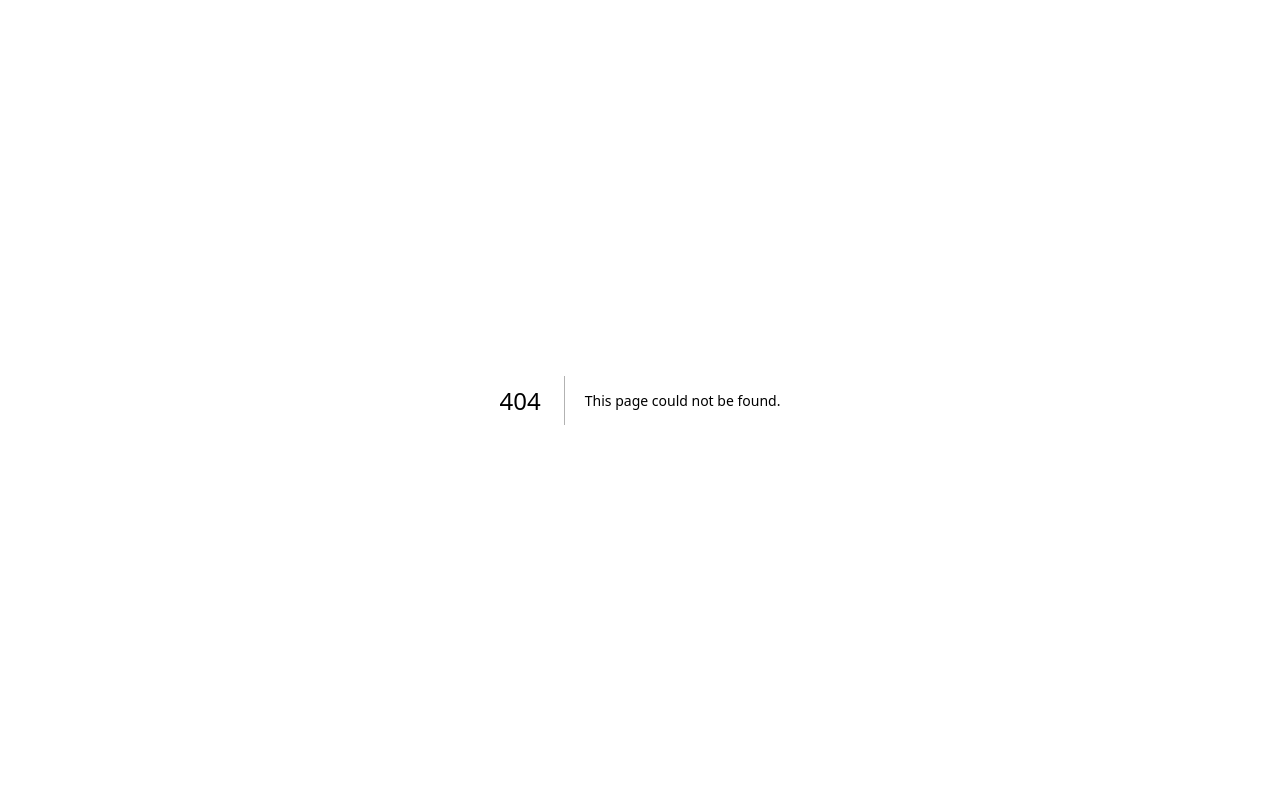
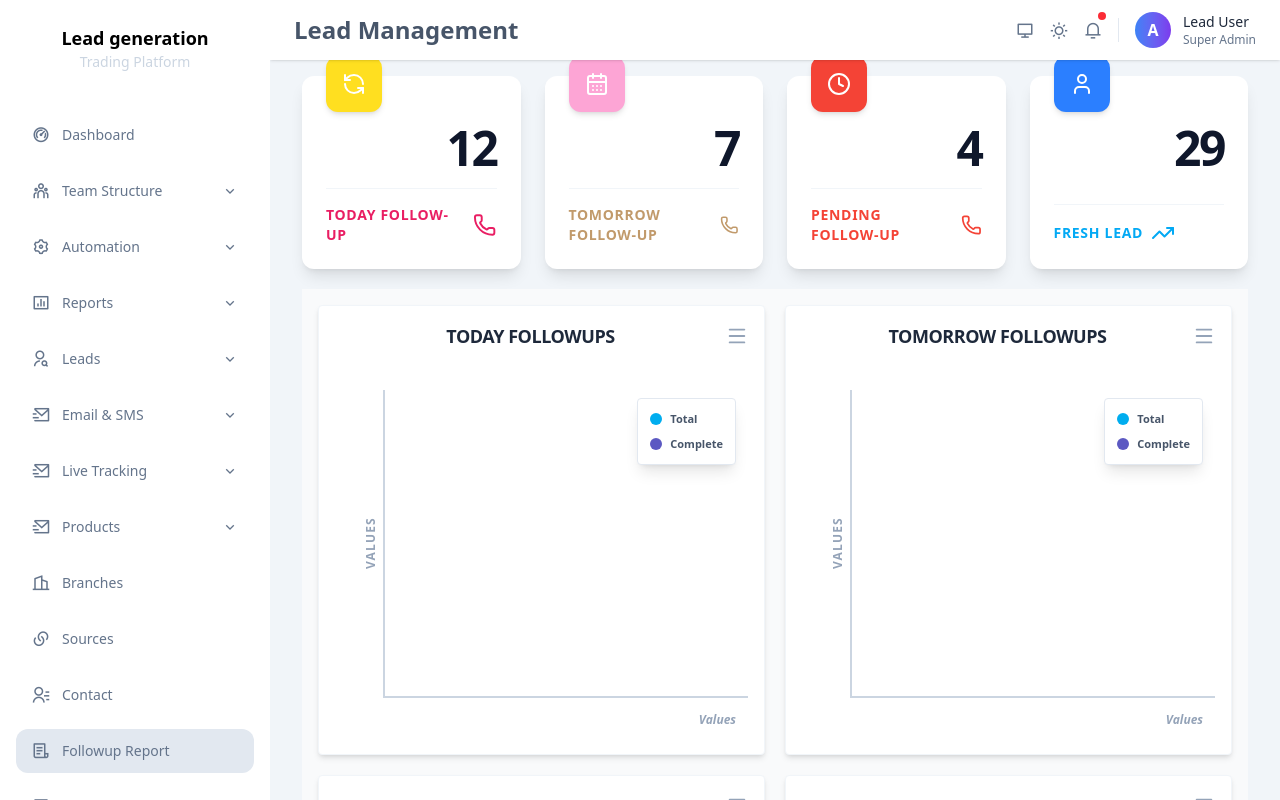
Before and after one commit to arunchakrawarti/crm-vc-dialor, a Next.js app: page /followup-report in a window 1280 px wide. Before the commit this address had no page. Built offline with nearby package versions, Linux system fonts and the light colour scheme.

Commit message:
feat:folloe-up modules is complteded

```diff
--- /dev/null
+++ b/src/app/followup-report/page.js
@@ -0,0 +1,17 @@
+import Followupstatus from '@/components/pages/followup-report/Followupstatus'
+import MainLayout from '@/components/templates/MainLayout'
+import React, { Suspense } from 'react'
+
+const page = () => {
+  return (
+    <div>
+      <MainLayout>
+        <Suspense fallback={<div>Loading...</div>}>
+        <Followupstatus/>
+        </Suspense>
+      </MainLayout>
+    </div>
+  )
+}
+
+export default page
--- /dev/null
+++ b/src/components/molecules/AnalyticalCard.jsx
@@ -0,0 +1,35 @@
+"use client";
+import React from 'react';
+
+const AnalyticalCard = ({
+  title,
+  value = 0,
+  Icon,
+  FooterIcon,
+  cardColor,
+  textColor
+}) => {
+  return (
+    <div className="relative bg-white rounded-xl shadow-lg p-6 pt-12 flex flex-col justify-between transition-all hover:shadow-2xl hover:scale-[1.03] duration-300 ease-in-out">
+      {/* Overlapping Floating Icon */}
+      <div className={`absolute -top-5 left-6 w-14 h-14 rounded-xl flex items-center justify-center shadow-md text-white text-2xl ${cardColor}`}>
+        {Icon && <Icon />}
+      </div>
+
+      {/* Primary Value */}
+      <div className="flex justify-end items-end mb-4">
+        <span className="text-5xl font-bold text-slate-900 tracking-tighter">
+          {value}
+        </span>
+      </div>
+
+      {/* Footer Section */}
+      <div className={`flex items-center gap-2 mt-auto pt-4 border-t border-gray-100 font-bold text-sm uppercase tracking-wider ${textColor}`}>
+        <span>{title}</span>
+        {FooterIcon && <FooterIcon className="text-sm" />}
+      </div>
+    </div>
+  );
+};
+
+export default AnalyticalCard;
--- /dev/null
+++ b/src/components/pages/followup-report/Followupchart.jsx
@@ -0,0 +1,57 @@
+"use client";
+import React from 'react';
+import { Menu } from 'lucide-react';
+
+const Followupchart = () => {
+  const chartTitles = [
+    "Today Followups",
+    "Tomorrow Followups",
+    "Pending Followups",
+    "FreshLead Details"
+  ];
+
+  return (
+    <div className="mt-5 p-4 bg-gray-50">
+      <div className="grid grid-cols-1 md:grid-cols-2 gap-5">
+        {chartTitles.map((title, index) => (
+          <ChartCard key={index} title={title} />
+        ))}
+      </div>
+    </div>
+  );
+};
+
+const ChartCard = ({ title }) => (
+  <div className="bg-white rounded shadow-md border p-4 border-gray-100 relative flex flex-col min-h-[450px]">
+    <div className="flex justify-between items-center mb-6">
+      <div className="flex-1 text-center">
+        <h3 className="font-bold text-gray-800 text-base md:text-lg uppercase tracking-tight">
+          {title}
+        </h3>
+      </div>
+      <Menu className="text-gray-400 cursor-pointer hover:text-gray-600" size={22} />
+    </div>
+    <div className="flex-1 relative border-l-2 border-b-2 border-gray-300 mb-10 ml-12 mt-4">
+      <div className="absolute right-3 top-2 bg-white border border-gray-200 rounded shadow-lg p-3 text-[11px] space-y-2 z-10">
+        <div className="flex items-center gap-2">
+          <span className="w-3 h-3 rounded-full bg-[#00adef]"></span>
+          <span className="text-gray-600 font-semibold">Total</span>
+        </div>
+        <div className="flex items-center gap-2">
+          <span className="w-3 h-3 rounded-full bg-[#5c59c2]"></span>
+          <span className="text-gray-600 font-semibold">Complete</span>
+        </div>
+      </div>
+      <div className="absolute -left-10 top-1/2 -translate-y-1/2 -rotate-90 text-xs text-gray-400 font-bold tracking-widest uppercase">
+        Values
+      </div>
+      <div className="w-full h-full">
+      </div>
+      <div className="absolute -bottom-8 right-3 text-xs text-gray-400 font-bold italic">
+        Values
+      </div>
+    </div>
+  </div>
+);
+
+export default Followupchart;
--- /dev/null
+++ b/src/components/pages/followup-report/Followupstatus.jsx
@@ -0,0 +1,63 @@
+"use client";
+import AnalyticalCard from '@/components/molecules/AnalyticalCard';
+import { Clock, CalendarDays, User, Phone, TrendingUp, RefreshCcw } from "lucide-react";
+import React from 'react';
+import Followupchart from './Followupchart';
+
+const StatsGrid = () => {
+const dashboardStats = [
+  {
+    title: "Today Follow-Up",
+    value: 12,
+    Icon: RefreshCcw,
+    FooterIcon: Phone,
+    cardColor: "bg-yellow-300",
+    textColor: "text-[#e91e63]"
+  },
+  {
+    title: "Tomorrow Follow-Up",
+    value: 7,
+    Icon: CalendarDays,
+    FooterIcon: Phone,
+    cardColor: "bg-pink-300",
+    textColor: "text-[#c19a6b]"
+  },
+  {
+    title: "Pending Follow-Up",
+    value: 4,
+    Icon: Clock,
+    FooterIcon: Phone,
+    cardColor: "bg-[#f44336]",
+    textColor: "text-[#f44336]"
+  },
+  {
+    title: "Fresh Lead",
+    value: 29,
+    Icon: User,
+    FooterIcon: TrendingUp,
+    cardColor: "bg-blue-500",
+    textColor: "text-[#03a9f4]"
+  }
+];
+
+  return (
+    <div className="bg-gray-100">
+      <div className="grid grid-cols-1 sm:grid-cols-2 lg:grid-cols-4 gap-6">
+        {dashboardStats.map((item, index) => (
+          <AnalyticalCard
+            key={index}
+            title={item.title}
+            value={item.value}
+            Icon={item.Icon}
+            FooterIcon={item.FooterIcon}
+            cardColor={item.cardColor}
+            textColor={item.textColor}
+          />
+        ))}
+      </div>
+      <Followupchart/>
+    </div>
+  );
+};
+
+export default StatsGrid;
--- a/src/components/pages/team-structure/admins/AddAdminPopup.jsx
+++ b/src/components/pages/team-structure/admins/AddAdminPopup.jsx
@@ -12,20 +12,13 @@ const AddAdminPopup = ({ isOpen, onClose }) => {
     <OverlayModal
       isOpen={isOpen}
       onClose={onClose}
-      showCloseIcon={false}
-      modalClass="w-[95%] sm:w-[90%] md:w-[80%] lg:w-[60%] max-w-4xl"
+      modalClass=""
     >
-      <div className="bg-[#F3F3F3] rounded-sm overflow-hidden border border-gray-300 shadow-2xl">
+      <div className="bg-[#F3F3F3] rounded-sm">
         <div className="bg-white px-4 sm:px-6 py-3 sm:py-4 flex justify-between items-center border-b border-gray-200">
           <h2 className="text-lg sm:text-xl font-semibold text-gray-800 uppercase tracking-tight">
             Add Admin
           </h2>
-
-          <Button variant="success"
-            onClick={onClose}
-          >
-            <X size={20} className="sm:w-[22px] sm:h-[22px]" strokeWidth={3} />
-          </Button>
         </div>
 
 
```
